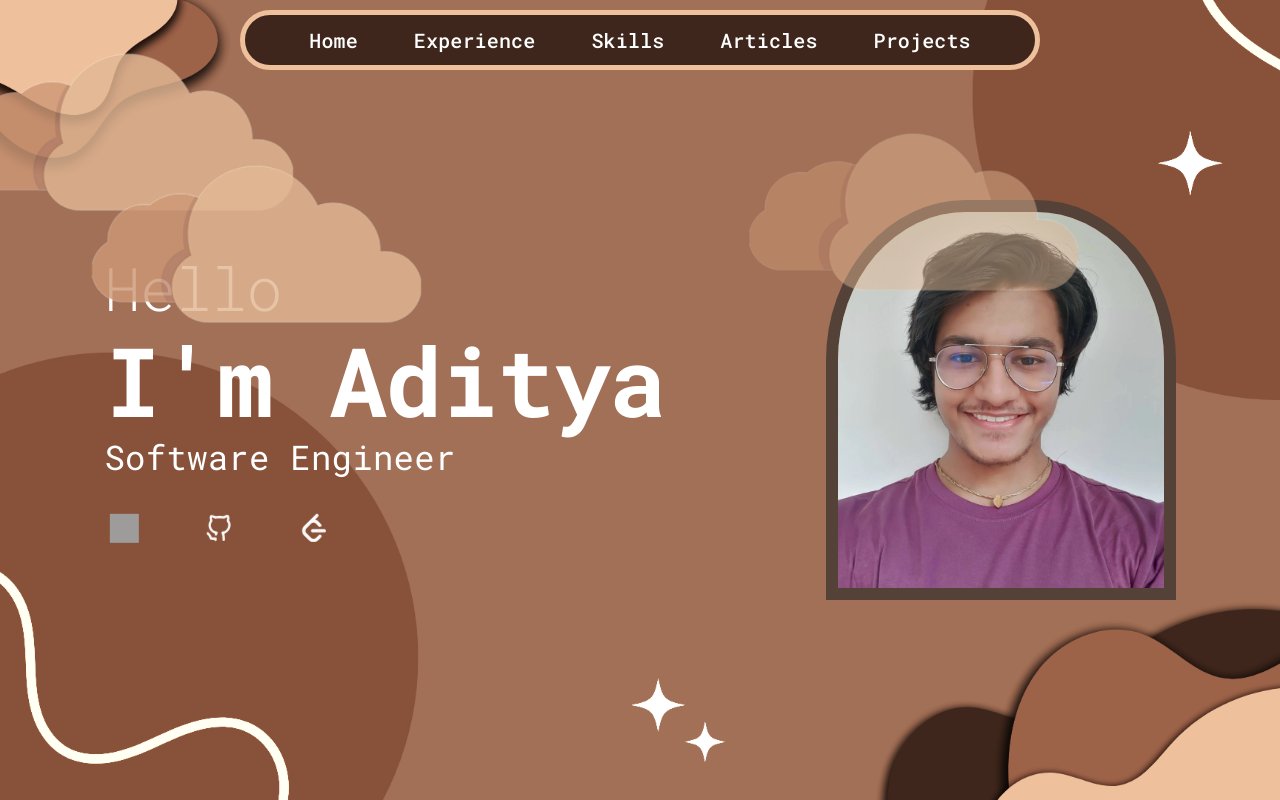
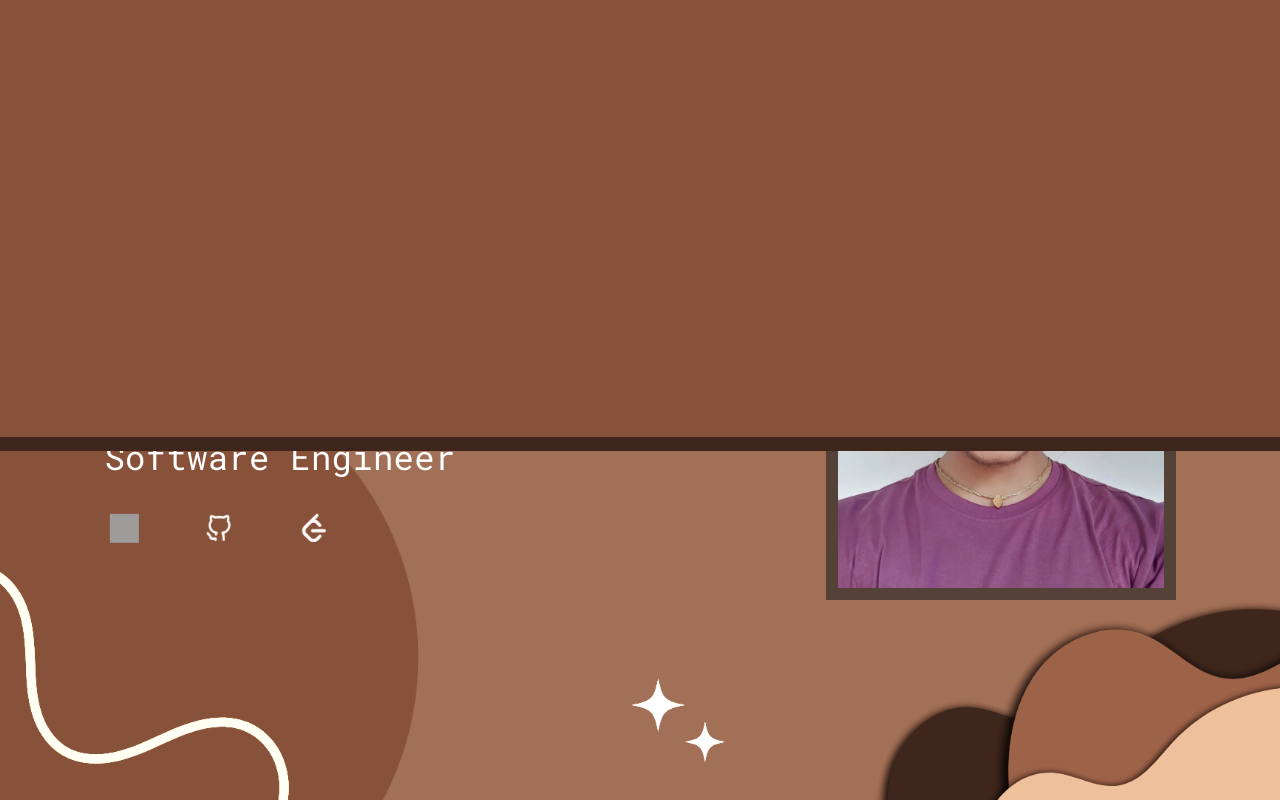
Before and after one commit to AdityaSharma224/Portfolio, a React (Create React App) app: page / in a window 1280 px wide. Shown: the top 800 px of the page. Built offline with nearby package versions, Linux system fonts and the light colour scheme; grey boxes are pictures that could not be loaded.

Commit message:
pre-loader

```diff
--- a/package.json
+++ b/package.json
@@ -12,6 +12,7 @@
     "@testing-library/jest-dom": "^5.17.0",
     "@testing-library/react": "^13.4.0",
     "@testing-library/user-event": "^13.5.0",
+    "gsap": "^3.12.5",
     "react": "^18.3.1",
     "react-dom": "^18.3.1",
     "react-icons": "^5.2.1",
--- a/src/app/experience/experience-styles.js
+++ b/src/app/experience/experience-styles.js
@@ -32,12 +32,16 @@ const useStyles = makeStyles({
     },
     myImage:{
         width:'40%',
-        height:'135%',
+        height:'130%',
         [theme.breakpoints.down('md')]:{
             display:'none',
             height:'0%',
             width:'0%',
         },
+        [theme.breakpoints.up('xl')]:{
+          width:'40%',
+          height:'120%',
+      },
     },
     aboutWrapper:{
         width:'60%',
--- a/src/app/layout/layout.jsx
+++ b/src/app/layout/layout.jsx
@@ -1,14 +1,15 @@
-import React, {useEffect,useState, useRef} from 'react';
-import Stack from '@mui/material/Stack';
-import HomeComponent from '../home/home-component';
-import ExperienceComponent from '../experience/experience-component';
-import SkillComponent from '../skills/skill-component';
-import ArticleComponent from '../article/article-component';
-import ProjectsComponent from '../projects/projects-component';
-import NavbarComponent from '../navbar/navbar-component';
-import useStyles from './layout-styles';
+import React, { useEffect, useState, useRef } from "react";
+import Stack from "@mui/material/Stack";
+import HomeComponent from "../home/home-component";
+import ExperienceComponent from "../experience/experience-component";
+import SkillComponent from "../skills/skill-component";
+import ArticleComponent from "../article/article-component";
+import ProjectsComponent from "../projects/projects-component";
+import NavbarComponent from "../navbar/navbar-component";
+import useStyles from "./layout-styles";
+import Preloader from "../preloader/loader";
 
-const Layout = () =>{
+const Layout = () => {
   const classes = useStyles();
   const cursorRef = useRef(null);
   const skillsRef = useRef(null);
@@ -36,24 +37,33 @@ const Layout = () =>{
       observer.observe(skillsRef.current);
     }
 
-        window.addEventListener('mousemove', editCursor);
+    window.addEventListener("mousemove", editCursor);
+
     return () => {
-            window.removeEventListener('mousemove', editCursor);
+      window.removeEventListener("mousemove", editCursor);
       observer.disconnect();
     };
   }, [isSkillsVisible]);
-    return(
-        <Stack margin={0} padding={0} overflow={'hidden'}>
-            <NavbarComponent/>
-            <HomeComponent/>
-            <ExperienceComponent/>
+
+  return (
+    <Stack margin={0} padding={0} overflow={"hidden"}>
+      <Preloader />
+      <NavbarComponent />
+      <HomeComponent />
+      <ExperienceComponent />
       <div ref={skillsRef}>
         <SkillComponent />
       </div>
       <ArticleComponent />
       <ProjectsComponent />
-            <div className={`${classes.cursor} ${isSkillsVisible ? classes.hideCursor : ''}`} ref={cursorRef}></div>
+      <div
+        className={`${classes.cursor} ${
+          isSkillsVisible ? classes.hideCursor : ""
+        }`}
+        ref={cursorRef}
+      ></div>
     </Stack>
-)};
+  );
+};
 
 export default Layout;
--- /dev/null
+++ b/src/app/preloader/loader.jsx
@@ -0,0 +1,105 @@
+import React from 'react';
+import { styled } from '@mui/system';
+import Box from '@mui/material/Box';
+import Typography from '@mui/material/Typography';
+import { gsap } from 'gsap';
+
+const PreloaderContainer = styled(Box)(({ theme }) => ({
+  position: 'fixed',
+  top: 0,
+  left: 0,
+  width: '100%',
+  height: '100%',
+  display: 'flex',
+  justifyContent: 'center',
+  alignItems: 'center',
+  backgroundColor: '#88513A',
+  overflow: 'hidden',
+  zIndex: 100,
+  borderBottom:'14px solid #3E261C',
+}));
+
+const TextContainer = styled(Box)({
+  display: 'flex',
+  flexDirection: 'row',
+  gap: '2em',
+  overflow: 'hidden',
+  color: 'white',
+  opacity: 0,
+});
+
+// Styled Typography with responsive breakpoints
+const TypographyStyled = styled(Typography)(({ theme }) => ({
+  fontWeight: 700,
+  // Default styles
+  [theme.breakpoints.up('xs')]: {
+    fontSize: '1.4rem', // for extra-small screens
+  },
+  [theme.breakpoints.up('sm')]: {
+    fontSize: '2rem', // for small screens
+  },
+  [theme.breakpoints.up('md')]: {
+    fontSize: '2rem', // for medium screens
+  },
+  [theme.breakpoints.up('lg')]: {
+    fontSize: '3rem', // for large screens
+  },
+  [theme.breakpoints.up('xl')]: {
+    fontSize: '4rem', // for extra-large screens
+  },
+}));
+
+const Preloader = () => {
+  React.useEffect(() => {
+    const tl = gsap.timeline();
+
+    tl.to('body', {
+      overflow: 'hidden',
+    })
+      .to('.preloader .text-container', {
+        duration: 0,
+        opacity: 1,
+        ease: 'Power3.easeOut',
+      })
+      .from('.preloader .text-container h2', {
+        duration: 1.5,
+        delay: 1,
+        y: 90,
+        skewY: 10,
+        stagger: 0.4,
+        ease: 'Power3.easeOut',
+      })
+      .to('.preloader .text-container h2', {
+        duration: 1.2,
+        y: 100,
+        skewY: -10,
+        stagger: 0.2,
+        ease: 'Power3.easeOut',
+      })
+      .to('.preloader', {
+        duration: 1.5,
+        height: '0vh',
+        ease: 'Power3.easeOut',
+      })
+      .to('body', {
+        overflow: 'auto',
+      }, '-=2')
+      .to('.preloader', {
+        display: 'none',
+      });
+  }, []);
+
+  return (
+    <PreloaderContainer className="preloader">
+      <TextContainer className="text-container">
+        {/* Use TypographyStyled instead of Typography */}
+        <TypographyStyled variant="h2">Crafted</TypographyStyled>
+        <TypographyStyled variant="h2">By</TypographyStyled>
+        <TypographyStyled variant="h2">Aditya</TypographyStyled>
+        <TypographyStyled variant="h2" fontWeight={400}>🤗</TypographyStyled>
+      </TextContainer>
+    </PreloaderContainer>
+  );
+};
+
+export default Preloader;
```
Also changed, not shown: src/assets/The-Best-50-Website-Preloaders-Around-the-Web-Example-36.gif (added), 1 other file (tests, documents, lock files or other folders). Lines whose indentation alone changed are shown as unchanged.
